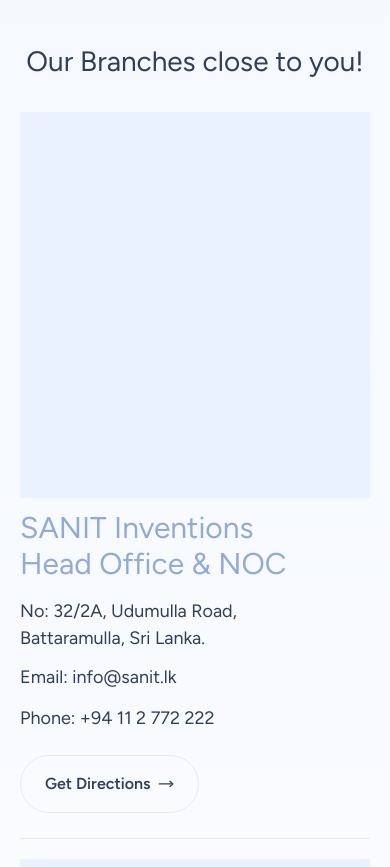
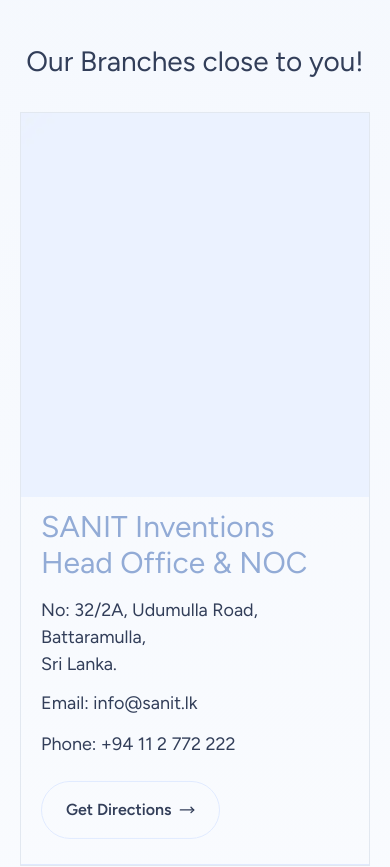
Before and after one commit to thusithakit/sanit, a Next.js app: page /contact in a window 390 px wide. Shown: the part 1333-2200 px from the top of the page. Built offline with nearby package versions, Linux system fonts and the light colour scheme.

Commit message:
added remaining content

```diff
--- a/app/contact/page.tsx
+++ b/app/contact/page.tsx
@@ -46,12 +46,12 @@
                     <h2 className='lg:text-[32px] text-[28px] mb-[30px] lg:mb-[88px] text-center'>Our Branches close to you!</h2>
                     <div className='grid lg:gap-8 gap-5'>
                         {branchDetails.map((branch, i) => (
-                            <div key={i} id={branch.branchName.toLowerCase().replace(/&/g, "").replace(/[^a-z0-9\s-]/g, "").trim().replace(/\s+/g, "-")} className='flex lg:gap-8 gap-3 flex-wrap lg:flex-nowrap'>
+                            <div key={i} id={branch.branchName.toLowerCase().replace(/&/g, "").replace(/[^a-z0-9\s-]/g, "").trim().replace(/\s+/g, "-")} className='flex lg:gap-8 gap-3 flex-wrap lg:flex-nowrap border border-[E0EAFF] lg:border-0'>
                                 <Image src={branch.branchPhoto || "/branch_background.webp"} alt={`This is a picture of ${branch.branchName}`} width={544} height={600} className='object-cover lg:min-w-[544px] min-w-full' />
-                                <div className='lg:mx-8 lg:py-8 ml-0 border border-x-0 border-t-0 border-b-[#E0EAFF] w-full pb-5'>
+                                <div className='lg:px-0 px-5 lg:py-8 border border-x-0 border-t-0 border-b-[#E0EAFF] w-full pb-5'>
                                     <h3 className='lg:text-[52px] text-[#92ABD6] lg:mb-7 text-3xl mb-4'>SANIT Inventions <br />{branch.branchName.split("SANIT Inventions ")[1]}</h3>
                                     <div className='grid lg:grid-cols-2 gap-3 lg:gap-7 lg:text-xl lg:mb-10 mb-7 text-[18px]'>
-                                        <p className='w-[250px] lg:w-full'>{branch.branchAddress}</p>
+                                        <p className='w-[250px] lg:w-full'>{branch.branchAddress},<span className='block'>Sri Lanka.</span></p>
                                         <div>
                                             {branch.branchEmail && <p className='mb-3.5'>Email: {branch.branchEmail}</p>}
                                             {branch.branchPhone && <p>Phone: {branch.branchPhone}</p>}
--- a/components/CarouselCard.tsx
+++ b/components/CarouselCard.tsx
@@ -1,22 +1,31 @@
-import { Carousel, CarouselContent, CarouselItem } from './ui/carousel'
+"use client"
+import { Carousel, CarouselContent, CarouselItem, CarouselNext, CarouselPrevious } from './ui/carousel'
 import Image from 'next/image'
 import { Card, CardContent } from './ui/card'
+import expert from '@/public/team-of-experts.webp'
+import cost from '@/public/cost-effectiveness.webp'
+import support from '@/public/support.webp'
+import Autoplay from 'embla-carousel-autoplay'
 
 const CarouselCard = () => {
     return (
         <Carousel
             opts={{
-                align: 'start',
+                align: "center",
                 loop: true,
             }}
+            plugins={[
+                Autoplay(
+                    { delay: 3500, stopOnMouseEnter: true }
+                ),
+            ]}
             orientation="vertical"
-            className='w-full'
         >
-            <CarouselContent className="h-[510px]">
+            <CarouselContent className="h-[500px] lg:h-[590px]">
                 <CarouselItem>
-                    <Card className='w-full lg:w-[447px] rounded-none'>
+                    <Card className='w-full lg:w-[447px] rounded-none h-full'>
                         <CardContent>
-                            <Image src="/team-of-experts.webp" alt='Team of Experts' width={445} height={261} className='mb-10 w-full' />
+                            <Image src={expert} alt='Team of Experts' className='mb-[27px] lg:mb-10 lg:w-full' />
                             <h2 className='text-[#323E59] text-[20px] lg:text-[28px] mb-2.5'>Experienced Team of Experts</h2>
                             <p className='lg:text-[18px] text-[#748099]'>
                                 Our team comprises seasoned professionals with extensive expertise in system integration and a deep understanding of the latest technologies.
@@ -25,23 +34,23 @@
                     </Card>
                 </CarouselItem>
                 <CarouselItem>
-                    <Card className='w-[447px] rounded-none'>
+                    <Card className='w-full lg:w-[447px] rounded-none h-full'>
                         <CardContent>
-                            <Image src="/team-of-experts.webp" alt='Team of Experts' width={445} height={261} className='mb-10' />
-                            <h2 className='text-[#323E59] text-[28px] mb-2.5'>Experienced Team of Experts</h2>
-                            <p className='text-[18px] text-[#748099]'>
-                                Our team comprises seasoned professionals with extensive expertise in system integration and a deep understanding of the latest technologies.
+                            <Image src={cost} alt='Team of Experts' className='mb-[27px] lg:mb-10 lg:w-full' />
+                            <h2 className='text-[#323E59] text-[20px] lg:text-[28px] mb-2.5'>Cost-Effective Solutions</h2>
+                            <p className='lg:text-[18px] text-[#748099]'>
+                                Our commitment to efficiency extends to your budget. We provide cost-effective solutions without compromising on quality, helping you achieve maximum ROI.
                             </p>
                         </CardContent>
                     </Card>
                 </CarouselItem>
                 <CarouselItem>
-                    <Card className='w-[447px] rounded-none'>
+                    <Card className='w-full lg:w-[447px] rounded-none h-full'>
                         <CardContent>
-                            <Image src="/team-of-experts.webp" alt='Team of Experts' width={445} height={261} className='mb-10' />
-                            <h2 className='text-[#323E59] text-[28px] mb-2.5'>Experienced Team of Experts</h2>
-                            <p className='text-[18px] text-[#748099]'>
-                                Our team comprises seasoned professionals with extensive expertise in system integration and a deep understanding of the latest technologies.
+                            <Image src={support} alt='Team of Experts' className='mb-[27px] lg:mb-10 lg:w-full' />
+                            <h2 className='text-[#323E59] text-[20px] lg:text-[28px] mb-2.5'>Continuous Support and Maintenance</h2>
+                            <p className='lg:text-[18px] text-[#748099]'>
+                                Beyond implementation, we offer ongoing support and maintenance services to ensure that your systems operate at peak performance, minimizing downtime.
                             </p>
                         </CardContent>
                     </Card>
--- a/utils/data.ts
+++ b/utils/data.ts
@@ -240,7 +240,7 @@
 export const branchDetails: BranchDetails[] = [
     {
         branchName: "SANIT Inventions Head Office & NOC",
-        branchAddress: "No: 32/2A, Udumulla Road, Battaramulla, Sri Lanka.",
+        branchAddress: "No: 32/2A, Udumulla Road, Battaramulla",
         branchPhone: "+94 11 2 772 222",
         branchEmail: "info@sanit.lk",
         branchMapUrl: "https://maps.app.goo.gl/rcNABrWwciQWJET1A",
@@ -248,7 +248,7 @@
     },
     {
         branchName: "SANIT Inventions Kotte Branch",
-        branchAddress: "No: 32/2A, Udumulla Road, Battaramulla, Sri Lanka.",
+        branchAddress: "No: 154, Sandatenna Mawatha, Sri Jayawardenepura Kotte",
         branchPhone: "+94 11 2 772 222",
         branchEmail: "info@sanit.lk",
         branchMapUrl: "https://maps.app.goo.gl/rcNABrWwciQWJET1A",
@@ -256,7 +256,7 @@
     },
     {
         branchName: "SANIT Inventions Anuradhapura Branch",
-        branchAddress: "No: 32/2A, Udumulla Road, Battaramulla, Sri Lanka.",
+        branchAddress: "No: 580A, Pandulagama, Anuradhapura",
         branchPhone: "+94 11 2 772 222",
         branchEmail: "info@sanit.lk",
         branchMapUrl: "https://maps.app.goo.gl/rcNABrWwciQWJET1A",
```
Also changed, not shown: public/cost-effectiveness.webp (added), public/support.webp (added).
